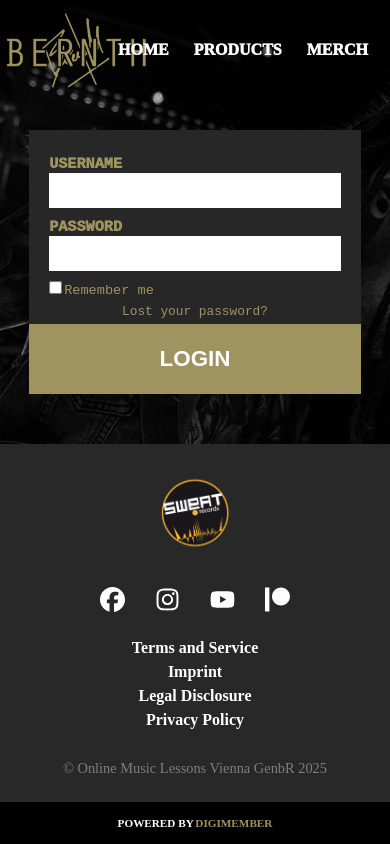
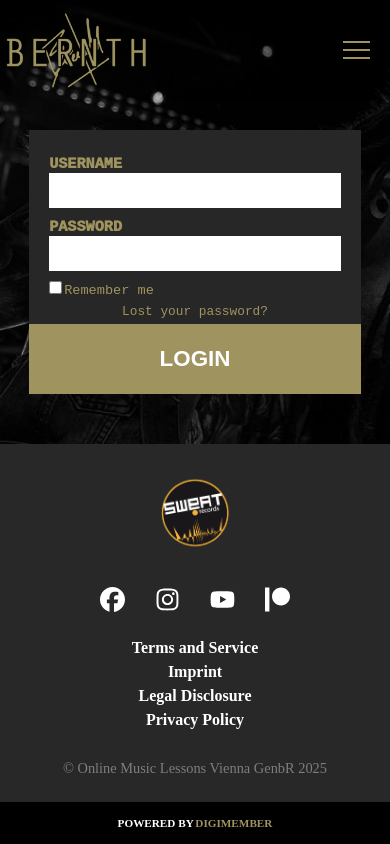
Before and after one commit to glhmartins/Bernth, a React (Vite) app: page /Login in a window 390 px wide. Built offline with nearby package versions, Linux system fonts and the light colour scheme.

Commit message:
need to fix hamburger menu in navbar

```diff
--- a/package.json
+++ b/package.json
@@ -10,6 +10,7 @@
     "preview": "vite preview"
   },
   "dependencies": {
+    "hamburger-react": "^2.5.2",
     "react": "^19.1.1",
     "react-dom": "^19.1.1",
     "react-icons": "^5.5.0",
--- a/src/components/Navbar.jsx
+++ b/src/components/Navbar.jsx
@@ -1,18 +1,17 @@
+import { useState, useEffect } from 'react'
 import Logo from '../assets/logo.png'
 import style from './css/Navbar.module.css'
 import {NavLink} from 'react-router-dom'
+import Hamburger from 'hamburger-react';
 
 function Navbar(){
-    return(
-        <nav className={style.navbar}>
+    const [isOpen, setIsOpen] = useState(false);
+    const [isMobile, setIsMobile] = useState(false);
 
-            {/* Navbar image */}
-            <NavLink to="/" className={style.img}>
-                <img src={Logo} alt="Logo Bernth"/>
-            </NavLink>
+    useEffect(() => setIsMobile(window.innerWidth<=1024), []);
 
-            {/* Navbar links */}
-            <ul className={style.list}>
+    const navDesktop = (
+        <ul className={style.list}>
                 <li>
                     <NavLink to="/"
                         className={({isActive}) => (isActive ? `${style.item} ${style.active}`: style.item)}>
@@ -41,6 +40,66 @@ function Navbar(){
                     </NavLink>
                 </li>
             </ul>
+    )
+
+    const navMobile = (
+        <ul className={style.listHamburger}>
+            <li>
+                <NavLink to="/"
+                    className={({isActive}) => (isActive ? `${style.item} ${style.active}`: style.item)}>
+                    HOME
+                </NavLink>
+            </li>
+            <li>
+                <NavLink to="/Products"
+                    className={({isActive})=> (isActive ? `${style.item} ${style.active}` : style.item)}>
+                    PRODUCTS
+                </NavLink>
+            </li>
+            <li>
+                <a href="https://bernth.myshopify.com/" className={style.item}>MERCH</a>
+            </li>
+            <li>
+                <NavLink to="/Terms-And-Service"
+                    className={({isActive}) => (isActive ? `${style.item} ${style.active}` : style.item)}>
+                    TERMS AND SERVICE
+                </NavLink>
+            </li>
+            <li>
+                <NavLink to="/Login"
+                    className={({isActive}) => (isActive ? `${style.item} ${style.active}` : style.item)}>
+                    LOGIN
+                </NavLink>
+            </li>
+        </ul>
+    )
+
+    return(
+        <nav className={style.navbar}>
+
+            {/* Navbar image */}
+            <NavLink to="/" className={style.img}>
+                <img src={Logo} alt="Logo Bernth"/>
+            </NavLink>
+
+            {/* Navbar links */}
+            {!isMobile && navDesktop}
+
+            {/* Navbar Hamburger*/}
+            {isMobile && (
+                <div className={style.Hamburger}>
+                    <Hamburger
+                        size={27}
+                        toggled={isOpen}
+                        toggle={setIsOpen}
+                        color="#9f935f"
+                    />
+                </div>
+            )}
+
+            {/* Navbar Hamburger is open*/}
+            {isMobile && isOpen && navMobile}
+
         </nav>
     )
 }
--- a/src/components/css/Navbar.module.css
+++ b/src/components/css/Navbar.module.css
@@ -15,13 +15,40 @@
     margin-left: 0.5%;
 }
 
-.list {
+.Hamburger {
+    width: 100vw;
+    display: flex;
+    justify-content: flex-end;
+    align-items: center;
+    margin-right: 2.5%;
+}
+
+.list, .listHamburger {
     list-style-type: none;
     width: 100%;
     display: flex;
     justify-content: flex-end;
     align-items: center;
     margin-right: 2%;
+}
+
+.listHamburger {
+    display: flex;
+    height: 20%;
+    width: auto;
+    position: absolute;
+    background-color: rgba(40, 40, 40, 0);
+    flex-direction: column;
+    margin-top: 80px;
+    padding-right: 1%;
+    justify-content: flex-start;
+    align-items: flex-end;
+    text-align: start;
+    list-style-type: none;
+    margin-right: 2.5%;
+    top: 0;
+    right: 0;
+    z-index: 0;
 }
 
 .list > li{
@@ -41,3 +68,21 @@
 .active {
     color: var(--cor1);
 }
+
+@media screen and (min-width: 1025px){
+    .list {
+        display: flex;
+    }
+    .Hamburger {
+        display: none;
+    }
+}
+
+@media screen and (max-width: 1024px){
+    .list {
+        display: none;
+    }
+    .Hamburger {
+        display: flex;
+    }
+}
--- a/src/pages/css/Home.module.css
+++ b/src/pages/css/Home.module.css
@@ -220,7 +220,7 @@
         font-size: 1.75rem;
     }
     .divBio {
-        width: 90%;
+        width: 85%;
     }
     .btn {
         width: 50%;
```
Also changed, not shown: 1 other file (tests, documents, lock files or other folders).
